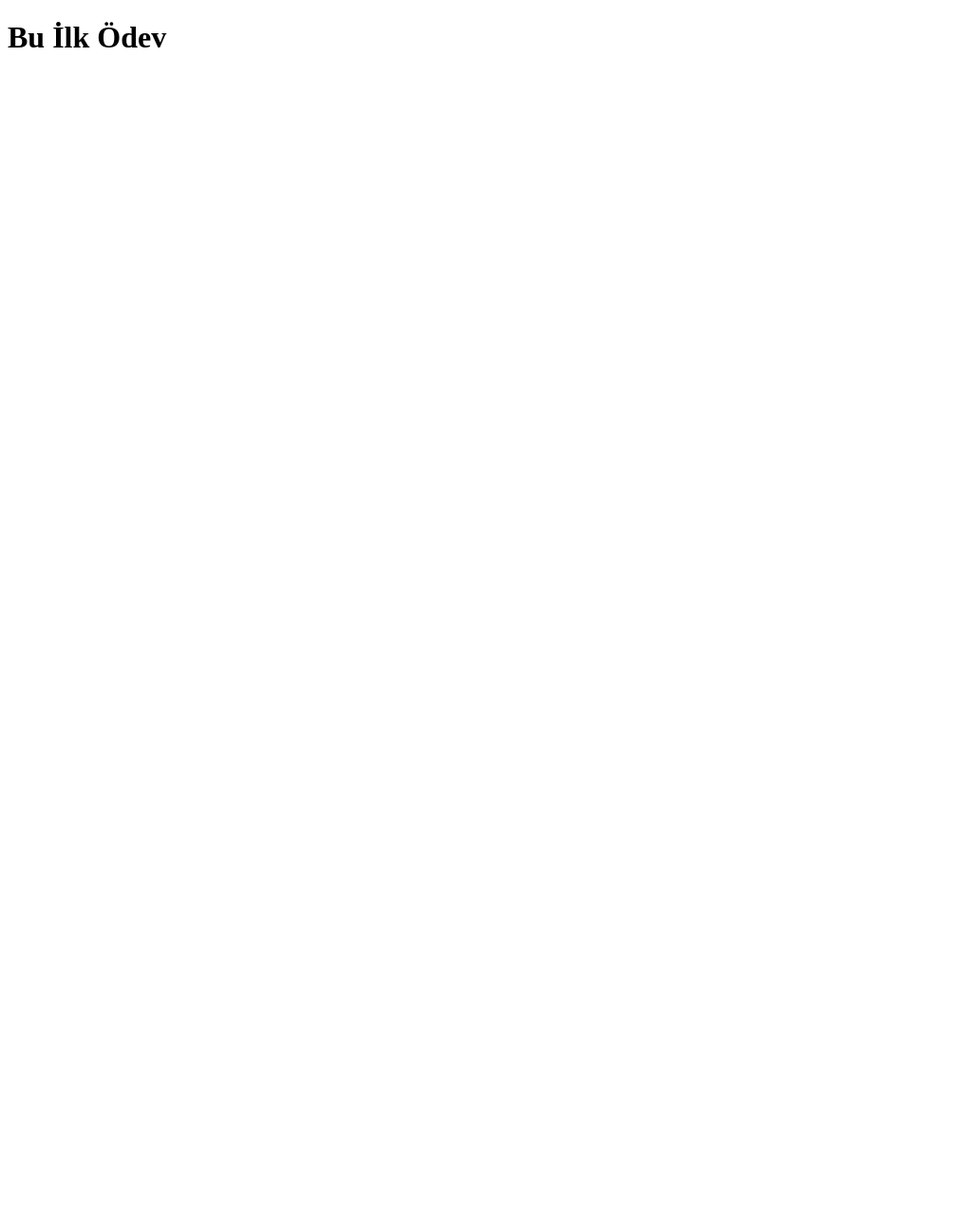
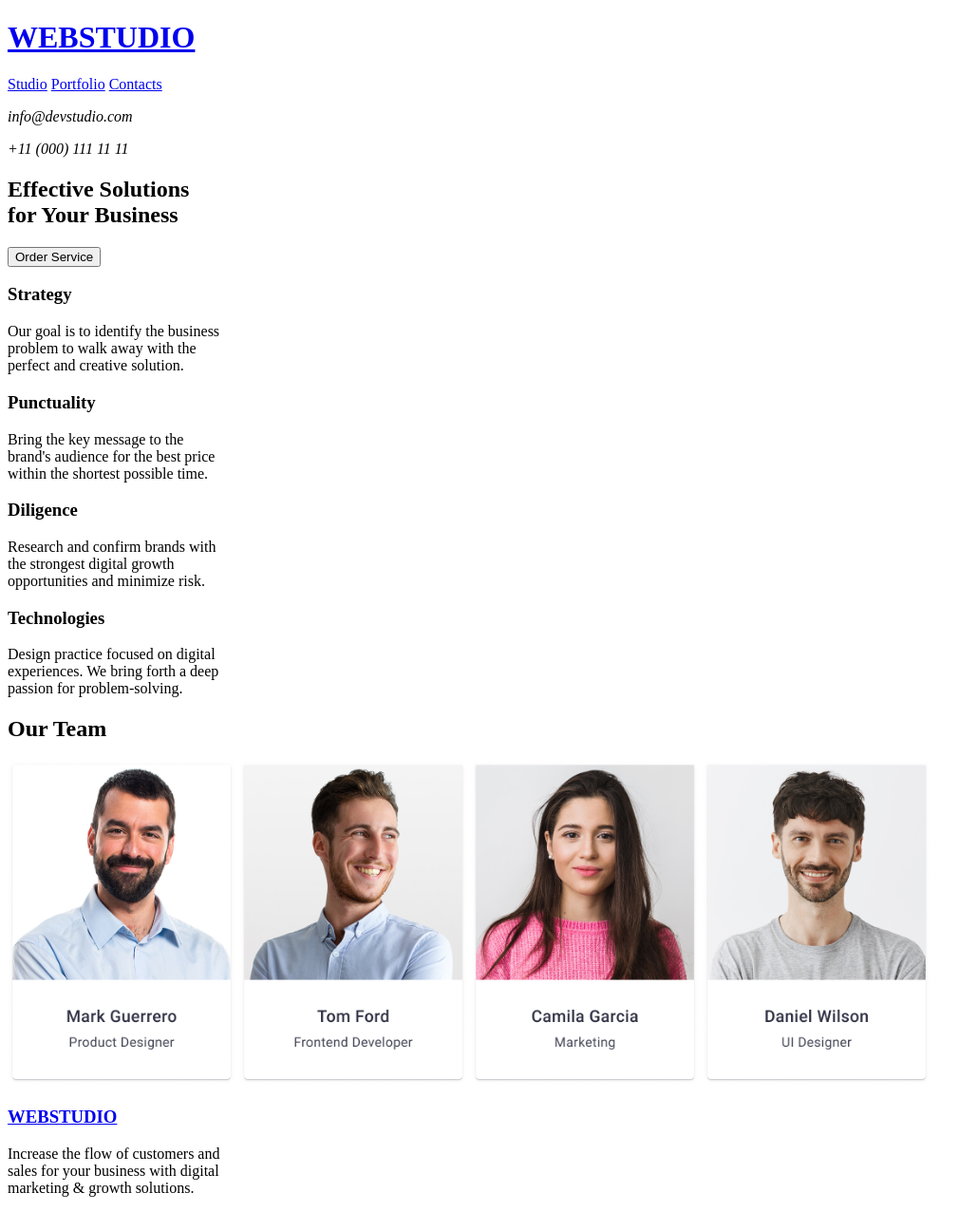
Before and after one commit to Emre-Urun/goit-markup-hw-01, a plain HTML site: page index.html in a window 1280 px wide. Shown: the whole page at 95% size, without its empty margins (0-1030 px from the left). Before the commit the page ends 800 px from the top, so only its background shows below. Drawn offline with Linux system fonts and the light colour scheme.

Commit message:
final version of the project

```diff
--- a/index.html
+++ b/index.html
@@ -1,11 +1,78 @@
+<!-- Hocam Ödevin B15 numaralı görevinde belirtilen benzer grupları <ul> listesi altında toplamamız istenmiş ancak,
+  img bölümü ve studio bölümünü <ul> listesine aldığım zaman #Validatorda hata olarak gösteriyor -->
 <!DOCTYPE html>
 <html lang="en">
-<head>
-    <meta charset="UTF-8">
-    <meta name="viewport" content="width=device-width, initial-scale=1.0">
-    <title>Document</title>
-</head>
-<body>
-    <h1>Bu İlk Ödev</h1>
-</body>
+  <head>
+    <meta charset="UTF-8" />
+    <meta name="viewport" content="width=device-width, initial-scale=1.0" />
+    <title>WEBSTUDIO</title>
+  </head>
+  <body>
+    <header>
+      <h1>
+        <a href="index.html">WEBSTUDIO</a>
+      </h1>
+      <nav>
+        <a href="#Studio">Studio</a>
+        <a href="#Portfolio">Portfolio</a>
+        <a href="#Contacts">Contacts</a>
+      </nav>
+      <address>
+        <p>info@devstudio.com</p>
+        <p>+11 (000) 111 11 11</p>
+      </address>
+    </header>
+    <main>
+      <section>
+        <h2>
+          Effective Solutions <br />
+          for Your Business
+        </h2>
+        <button type="button">Order Service</button>
+      </section>
+      <section>
+        <h3 id="Studio">Strategy</h3>
+        <p>
+          Our goal is to identify the business <br />
+          problem to walk away with the <br />
+          perfect and creative solution.
+        </p>
+        <h3>Punctuality</h3>
+        <p>
+          Bring the key message to the <br />
+          brand's audience for the best price <br />
+          within the shortest possible time.
+        </p>
+        <h3>Diligence</h3>
+        <p>
+          Research and confirm brands with <br />
+          the strongest digital growth <br />
+          opportunities and minimize risk.
+        </p>
+        <h3>Technologies</h3>
+        <p>
+          Design practice focused on digital <br />
+          experiences. We bring forth a deep <br />
+          passion for problem-solving.
+        </p>
+      </section>
+      <section>
+        <h2 id="Portfolio">Our Team</h2>
+        <img src="images/TeamCard1.jpg" alt="Mark Guerro - Prodoct Designer" width="240" />
+        <img src="images/TeamCard2.jpg" alt="Tom Ford - Fronted Developer" width="240" />
+        <img src="images/TeamCard3.jpg" alt="Camila Garcia - Marketing" width="240" />
+        <img src="images/TeamCard4.jpg" alt="Daniel Wilson - UI Designer" width="240" />
+      </section>
+    </main>
+    <footer>
+      <h3 id="Contacts">
+        <a href="index.html">WEBSTUDIO</a>
+      </h3>
+      <p>
+        Increase the flow of customers and <br />
+        sales for your business with digital <br />
+        marketing & growth solutions.
+      </p>
+    </footer>
+  </body>
 </html>
```
Also changed, not shown: images/TeamCard1.jpg (added), images/TeamCard2.jpg (added), images/TeamCard3.jpg (added), images/TeamCard4.jpg (added), 1 other file.
